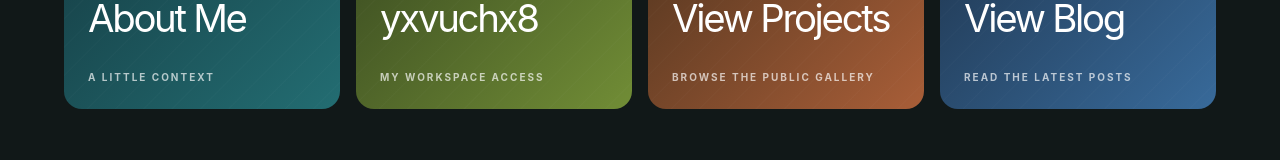
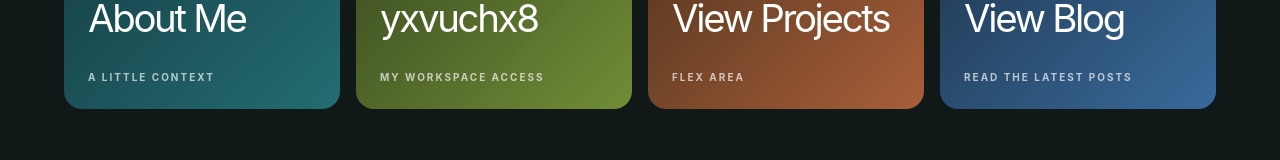
Before and after one commit to yxvuchx8-duck/blog-projects, a React (Vite) app: page / in a window 1280 px wide. Shown: the part 1088-1248 px from the top of the page. Built offline with nearby package versions, Linux system fonts and the light colour scheme; no server answers; the database is empty.

Commit message:
2nd commit

```diff
--- a/src/App.tsx
+++ b/src/App.tsx
@@ -273,7 +273,7 @@ function HomePage({ onNavigate }: { onNavigate: (route: Route) => void }) {
             <span className="action-arrow">
               <ArrowDownRight size={20} />
             </span>
-            <span className="action-caption">Browse the public gallery</span>
+            <span className="action-caption">Flex area</span>
           </motion.button>
           <motion.button
             data-testid="action-blog"
```
